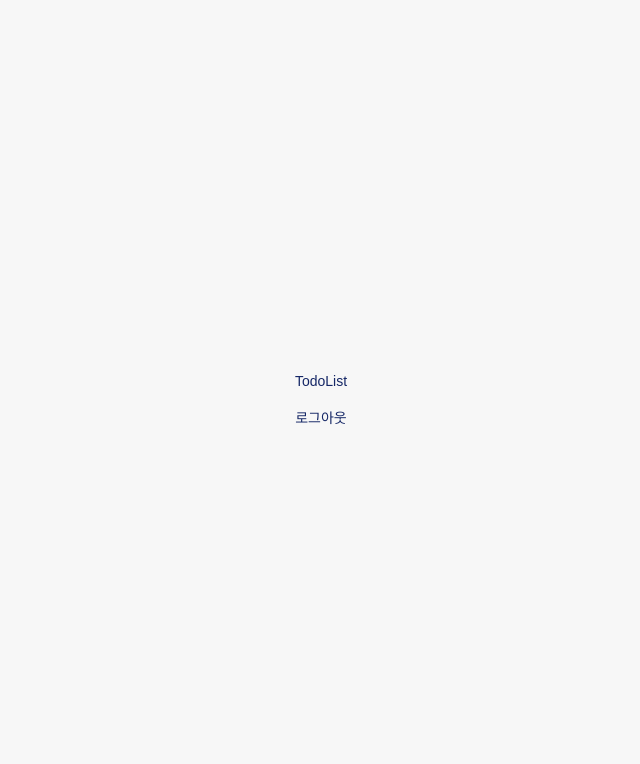
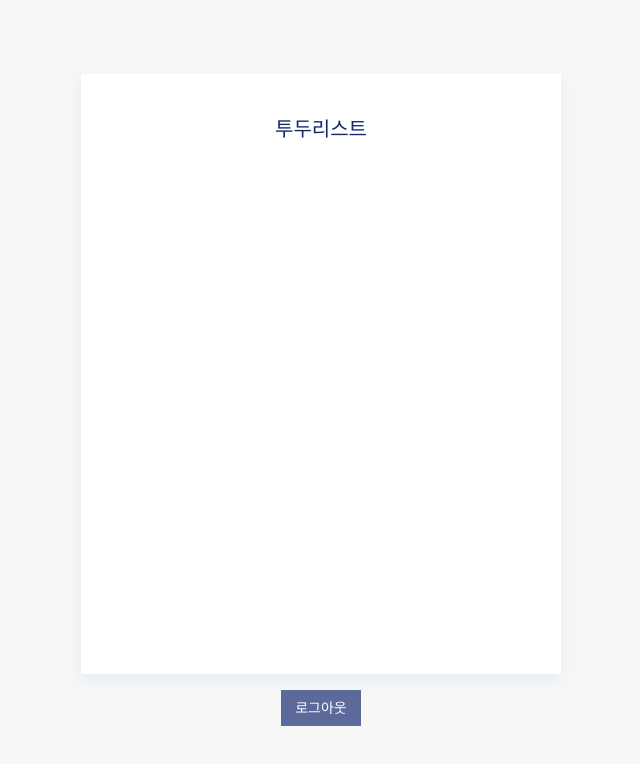
Before and after one commit to fivethreeeo/wanted-pre-onboarding-frontend, a React (Create React App) app: page /todo in a window 1280 px wide. Shown: the top 764 px of the page, without its empty margins (319-959 px from the left). Built offline with nearby package versions, Linux system fonts and the light colour scheme; sample sign-in values are in the browser's storage; a web font is replaced by a local one.

Commit message:
feat: Todo 페이지 기본 골격 생성 (타이틀, 로그아웃 버튼)

```diff
--- /dev/null
+++ b/src/components/Todo.style.tsx
@@ -0,0 +1,28 @@
+import styled from 'styled-components'
+
+const TodoContainer = styled.div`
+  padding: 40px;
+  display: flex;
+  flex-direction: column;
+  gap: 40px;
+  width: 100%;
+  max-width: 480px;
+  height: 600px;
+  background: #fff;
+  box-shadow: 0px 6px 15px rgba(47, 128, 237, 0.1);
+`
+
+const Heading = styled.h1`
+  font-size: 2rem;
+  font-weight: 500;
+  text-align: center;
+`
+
+const LogOutButton = styled.button`
+  width: 80px;
+  height: 36px;
+  color: #fff;
+  background: #5c6999;
+`
+
+export { TodoContainer, Heading, LogOutButton }
--- a/src/pages/Todo.tsx
+++ b/src/pages/Todo.tsx
@@ -1,12 +1,12 @@
-interface TodoProps {}
+import { TodoContainer, Heading, LogOutButton } from '../components/Todo.style'
 
-const Todo = ({}: TodoProps) => {
-  // TODO:
-
+const Todo = () => {
   return (
     <>
-      <div>TodoList</div>
-      <p>로그아웃</p>
+      <TodoContainer>
+        <Heading>투두리스트</Heading>
+      </TodoContainer>
+      <LogOutButton>로그아웃</LogOutButton>
     </>
   )
 }
```
